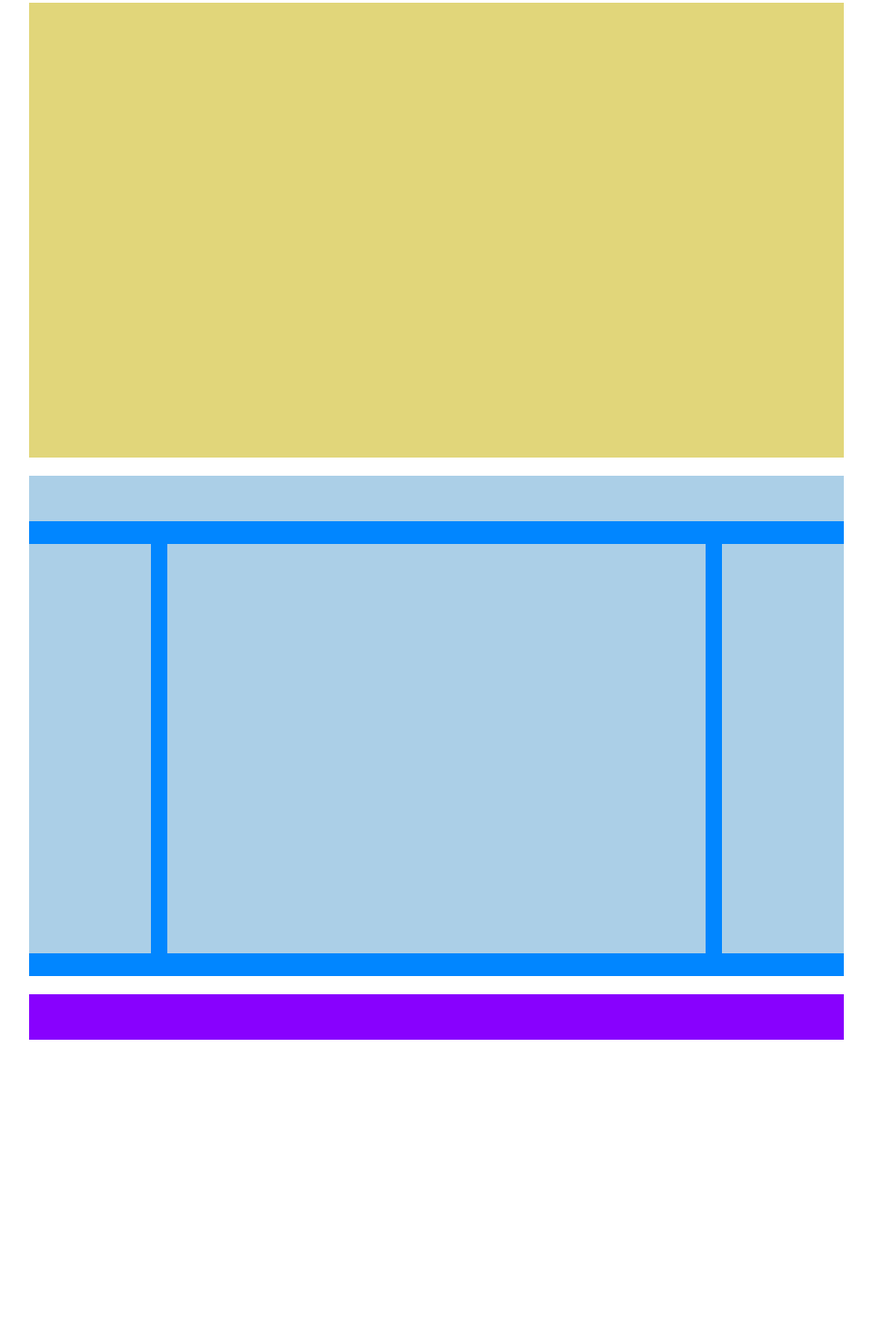
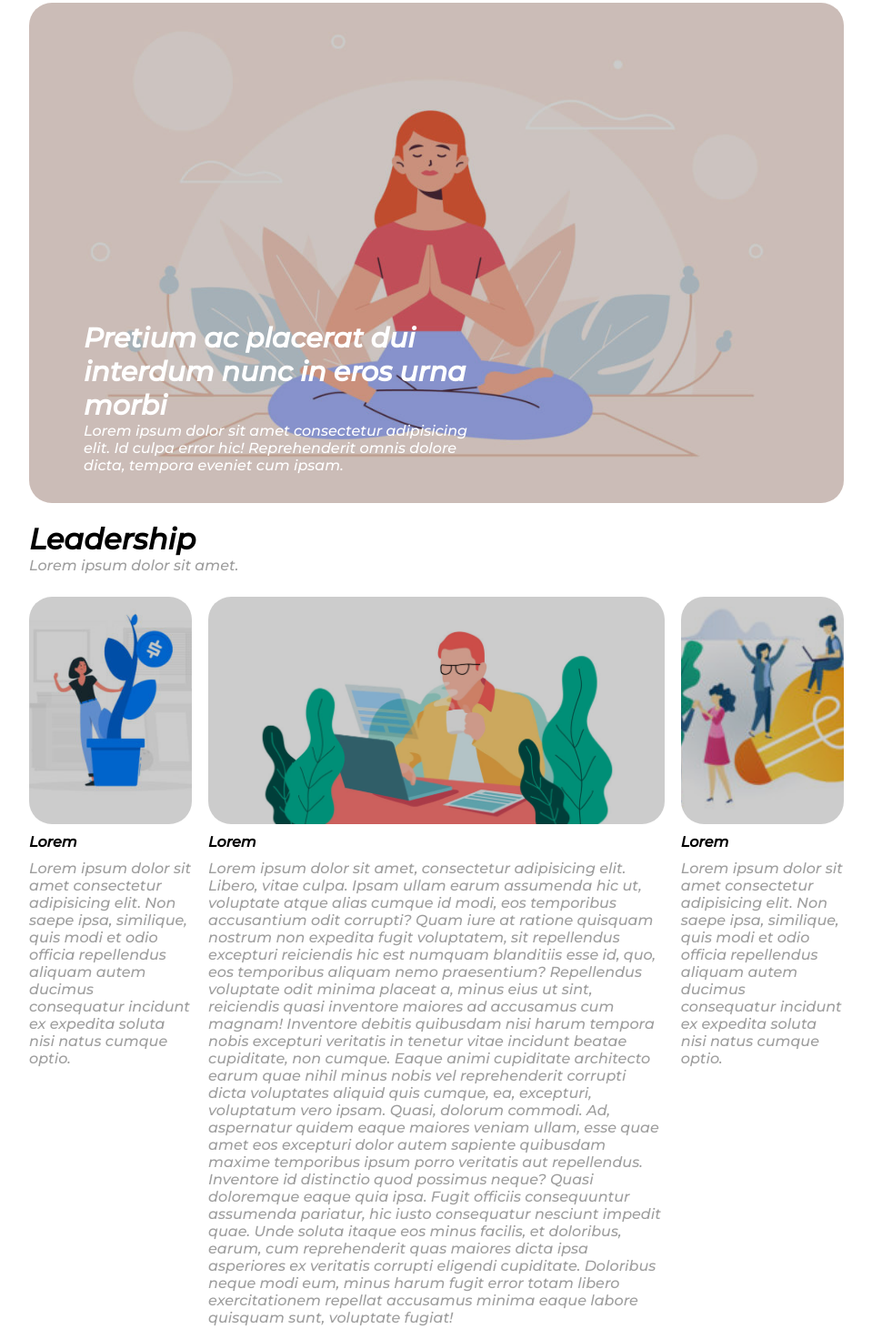
Before and after one commit to Lale98/htmlcss-wp, a plain HTML site: page index.html in a window 1280 px wide. Shown: the part 181-1642 px from the top of the page at 91% size, without its empty margins (160-1119 px from the left). Before the commit the page ends 1344 px from the top, so only its background shows below. Drawn offline with Linux system fonts and the light colour scheme.

Commit message:
completato

```diff
--- a/css/style.css
+++ b/css/style.css
@@ -31,11 +31,26 @@ body > * {
 .sinistra {
     float: left;
 }
+
+.descrizione > p {
+    color: #9E9E9E;
+}
+h2 {
+    font-size: 30px;
+}
+
+h4 {
+    margin: 10px 0;
+}
 /* common */
 
 /* header */
+.contenitore-logo {
+    height: 100px;
+}
+
 #logo {
-    height: 100px;
+    height: 50px;
 }
 
 nav {
@@ -49,33 +64,73 @@ nav {
     color: grey;
 }
 
-.banner {
-    height: 500px;
-    background-color: #E1D67A;
+.sfondo-banner {
+    height: 550px;
+    background-image: url("../img/banner.jpg");
+    background-position: center;
+    background-size: cover;
+    background-repeat: no-repeat;
 }
+
+.sfondo-trasparente {
+    height: 100%;
+    color: white;
+    background-color: rgba(0, 0, 0, 0.2);
+}
+
+.testo {
+    width: 50%;
+    margin-top: 350px;
+    margin-left: 60px;
+}
+
 /* header */
 
 /* main */
-main {
-    background-color: #0186FF;
-}
-
-main>div {
+#titolo {
     height: 50px;
-    background-color: #ABCFE7;
 }
 
 aside {
-    height: 450px;
-    width: 15%;
+
+    width: 20%;
     margin: 25px 0;
-    background-color: #ABCFE7;
+}
+
+.angoli {
+    border-radius: 25px;
+}
+
+.quadrato {
+    height: 250px;
+    width: 100%;
+}
+
+.rettangolo {
+    height: 250px;
+    width: 100%;
+}
+
+.immagine1 {
+    background-image: url("../img/img-1.jpg");
+    background-position: center;
+    background-size: cover;
+}
+
+.immagine2 {
+    background-image: url("../img/banner-2.jpg");
+    background-position: center;
+    background-size: cover;
+}
+
+.immagine3 {
+    background-image: url("../img/img-3.jpg");
+    background-position: center;
+    background-size: cover;
 }
 
 section {
-    height: 450px;
-    width: 66%;
-    background-color: #ABCFE7;
+    width: 56%;
     margin: 25px 2%;
 }
 /* main */
@@ -83,6 +138,15 @@ section {
 /* footer */
 footer {
     height: 50px;
-    background-color: #8801FE;
+    text-align: center;
+    line-height: 50px;
+    vertical-align: middle;
+}
+
+footer::after {
+    content: " \2665";
+    font-size: 30px;
+    vertical-align: middle;
+    color: red;
 }
 /* footer */
--- a/index.html
+++ b/index.html
@@ -14,7 +14,9 @@
         <header>
 
             <!-- logo -->
-            <div id="logo"></div>
+            <div class="contenitore-logo">
+                <img id="logo" src="img/logo.png" alt="">
+            </div>
             <!-- logo -->
 
             <!-- nav -->
@@ -29,18 +31,52 @@
                 </ul>
             </nav>
             <!-- nav -->
-            <div class="banner"></div>
+            <div class="sfondo-banner angoli">
+                <div class="sfondo-trasparente clearfix angoli">
+                    <div class="testo sinistra">
+                        <h2>Pretium ac placerat dui interdum nunc in eros urna morbi</h2>
+                        <p>Lorem ipsum dolor sit amet consectetur adipisicing elit. Id culpa error hic! Reprehenderit omnis dolore dicta, tempora eveniet cum ipsam.</p>
+                    </div>
+                </div>
+            </div>
         </header>
         <!-- <header> -->
 
         <!-- main -->
         <main class="clearfix">
-            <div></div>
-            <aside class="sinistra"></aside>
-            <section class="sinistra"></section>
-            <aside class="sinistra"></aside>
+            <div class="titolo descrizione">
+                <h1>Leadership</h1>
+                <p>Lorem ipsum dolor sit amet.</p>
+            </div>
+            <aside class="sinistra clearfix">
+                <div class="immagine1 quadrato angoli">
+                    <div class="sfondo-trasparente angoli"></div>
+                </div>
+                <div class="descrizione sinistra">
+                    <h4>Lorem</h4>
+                    <p>Lorem ipsum dolor sit amet consectetur adipisicing elit. Non saepe ipsa, similique, quis modi et odio officia repellendus aliquam autem ducimus consequatur incidunt ex expedita soluta nisi natus cumque optio. </p>
+                </div>
+            </aside>
+            <section class="sinistra clearfix">
+                <div class="immagine2 rettangolo angoli">
+                    <div class="sfondo-trasparente angoli"></div>
+                </div>
+                <div class="descrizione sinistra">
+                    <h4>Lorem</h4>
+                    <p>Lorem ipsum dolor sit amet, consectetur adipisicing elit. Libero, vitae culpa. Ipsam ullam earum assumenda hic ut, voluptate atque alias cumque id modi, eos temporibus accusantium odit corrupti? Quam iure at ratione quisquam nostrum non expedita fugit voluptatem, sit repellendus excepturi reiciendis hic est numquam blanditiis esse id, quo, eos temporibus aliquam nemo praesentium? Repellendus voluptate odit minima placeat a, minus eius ut sint, reiciendis quasi inventore maiores ad accusamus cum magnam! Inventore debitis quibusdam nisi harum tempora nobis excepturi veritatis in tenetur vitae incidunt beatae cupiditate, non cumque. Eaque animi cupiditate architecto earum quae nihil minus nobis vel reprehenderit corrupti dicta voluptates aliquid quis cumque, ea, excepturi, voluptatum vero ipsam. Quasi, dolorum commodi. Ad, aspernatur quidem eaque maiores veniam ullam, esse quae amet eos excepturi dolor autem sapiente quibusdam maxime temporibus ipsum porro veritatis aut repellendus. Inventore id distinctio quod possimus neque? Quasi doloremque eaque quia ipsa. Fugit officiis consequuntur assumenda pariatur, hic iusto consequatur nesciunt impedit quae. Unde soluta itaque eos minus facilis, et doloribus, earum, cum reprehenderit quas maiores dicta ipsa asperiores ex veritatis corrupti eligendi cupiditate. Doloribus neque modi eum, minus harum fugit error totam libero exercitationem repellat accusamus minima eaque labore quisquam sunt, voluptate fugiat!</p>
+                </div>
+            </section>
+            <aside class="sinistra">
+                <div class="immagine3 quadrato angoli">
+                    <div class="sfondo-trasparente angoli"></div>
+                </div>
+                <div class="descrizione sinistra">
+                    <h4>Lorem</h4>
+                    <p>Lorem ipsum dolor sit amet consectetur adipisicing elit. Non saepe ipsa, similique, quis modi et odio officia repellendus aliquam autem ducimus consequatur incidunt ex expedita soluta nisi natus cumque optio. </p>
+                </div>
+            </aside>
         </main>
         <!-- main -->
-        <footer></footer>
+        <footer>Designe with </footer>
     </body>
 </html>
```
